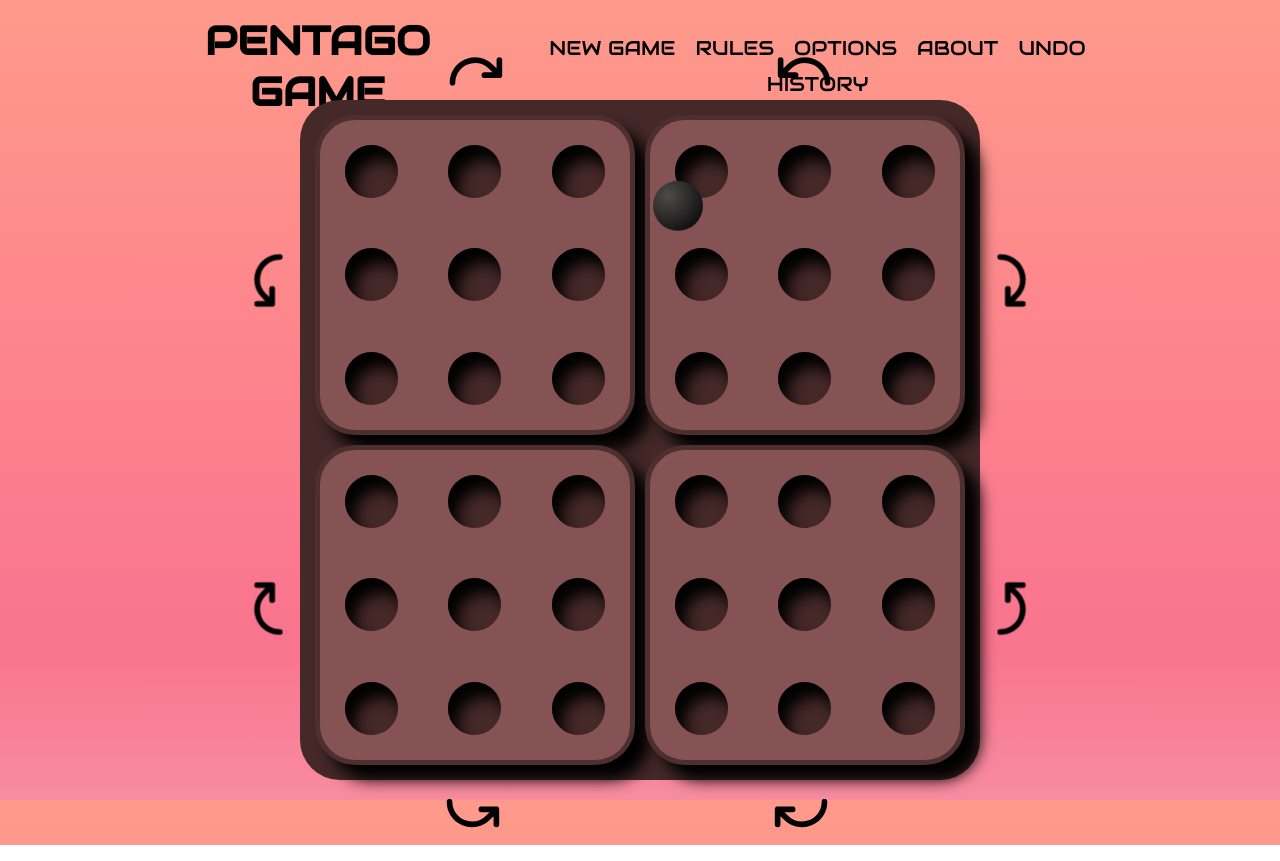
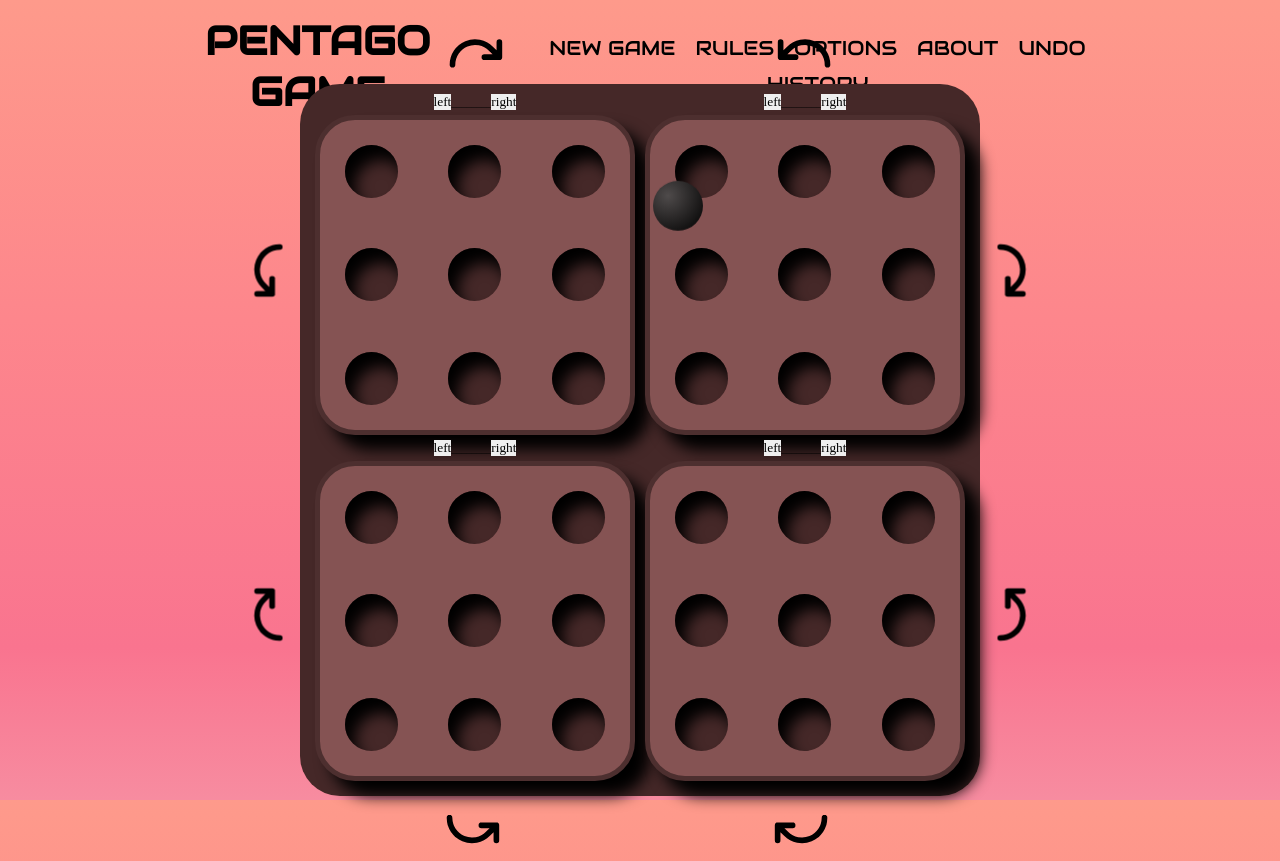
Before and after one commit to Krystian-Kamer/pentago-game, a React (Vite) app: page / in a window 1280 px wide. Built offline with nearby package versions, Linux system fonts and the light colour scheme.

Commit message:
craeated rotate functions, changing cursor when hover on slot and added hover on slot

```diff
--- a/src/components/Ball/Ball.css
+++ b/src/components/Ball/Ball.css
@@ -6,7 +6,6 @@
   background: radial-gradient(circle at 30% 30%, #515050, #000000);
   align-self: center;
   justify-self: center;
-  cursor: grab;
 }
 
 .black-ball {
--- a/src/components/Ball/Ball.jsx
+++ /dev/null
@@ -1,6 +0,0 @@
-import './Ball.css';
-
-const Ball = () => {
-  return <div className='ball white-ball'></div>;
-};
-export default Ball;
--- a/src/components/Board/Board.jsx
+++ b/src/components/Board/Board.jsx
@@ -3,6 +3,9 @@ import './Board.css';
 import { PiArrowArcLeftBold, PiArrowArcRightBold } from 'react-icons/pi';
 
 const Board = () => {
+
+
+
 
   return (
     <div className='board'>
--- a/src/components/PartOfBoard/PartOfBoard.css
+++ b/src/components/PartOfBoard/PartOfBoard.css
@@ -24,6 +24,13 @@
   align-self: center;
   justify-self: center;
   box-shadow: inset 10px 15px 15px rgb(0, 0, 0);
+  cursor: pointer;
+}
+
+.slot:hover {
+  background: radial-gradient(circle at 30% 30%, #515050, #000000);
+  box-shadow: 5px 5px 15px rgb(0, 0, 0);
+  opacity: 0.8;
 }
 
 @media (max-width: 835px) {
--- a/src/components/PartOfBoard/PartOfBoard.jsx
+++ b/src/components/PartOfBoard/PartOfBoard.jsx
@@ -2,13 +2,14 @@ import { useState } from 'react';
 import './PartOfBoard.css';
 import { useGameContext } from '../../gameContext';
 import '../Ball/Ball.css';
-const slotsArray = new Array(9).fill('null');
+
+const initialSlotsArray = new Array(9).fill('none');
 
 const PartOfBoard = () => {
   const { blackIsNext, setBlackIsNext } = useGameContext();
-  const [part, setPart] = useState(slotsArray);
+  const [part, setPart] = useState(initialSlotsArray);
+
   const handleClick = (i) => {
-    console.log(blackIsNext);
     const newPart = [...part];
     if (newPart[i] === 'black' || newPart[i] === 'white') return;
     blackIsNext === true ? (newPart[i] = 'black') : (newPart[i] = 'white');
@@ -16,9 +17,43 @@ const PartOfBoard = () => {
     setBlackIsNext(!blackIsNext);
   };
 
+  const rotateLeft = () => {
+    const rotatedLeftPart = [
+      part[2],
+      part[5],
+      part[8],
+      part[1],
+      part[4],
+      part[7],
+      part[0],
+      part[3],
+      part[6],
+    ];
+    return setPart(rotatedLeftPart);
+  };
+
+  const rotateRight = () => {
+    const rotatedRightPart = [
+      part[6],
+      part[3],
+      part[0],
+      part[7],
+      part[4],
+      part[1],
+      part[8],
+      part[5],
+      part[2],
+    ];
+    return setPart(rotatedRightPart);
+  };
+
   return (
+    <>
+      <button onClick={rotateLeft}>left</button>
+      <span>________</span>
+      <button onClick={rotateRight}> right</button>
       <div className='part-of-board'>
-      {slotsArray.map((slot, index) => {
+        {initialSlotsArray.map((slot, index) => {
           return (
             <div
               onClick={() => handleClick(index)}
@@ -36,6 +71,7 @@ const PartOfBoard = () => {
           );
         })}
       </div>
+    </>
   );
 };
 export default PartOfBoard;
```
Also changed, not shown: src/data.jsx (line endings or trailing spaces). Lines whose indentation alone changed are shown as unchanged.
